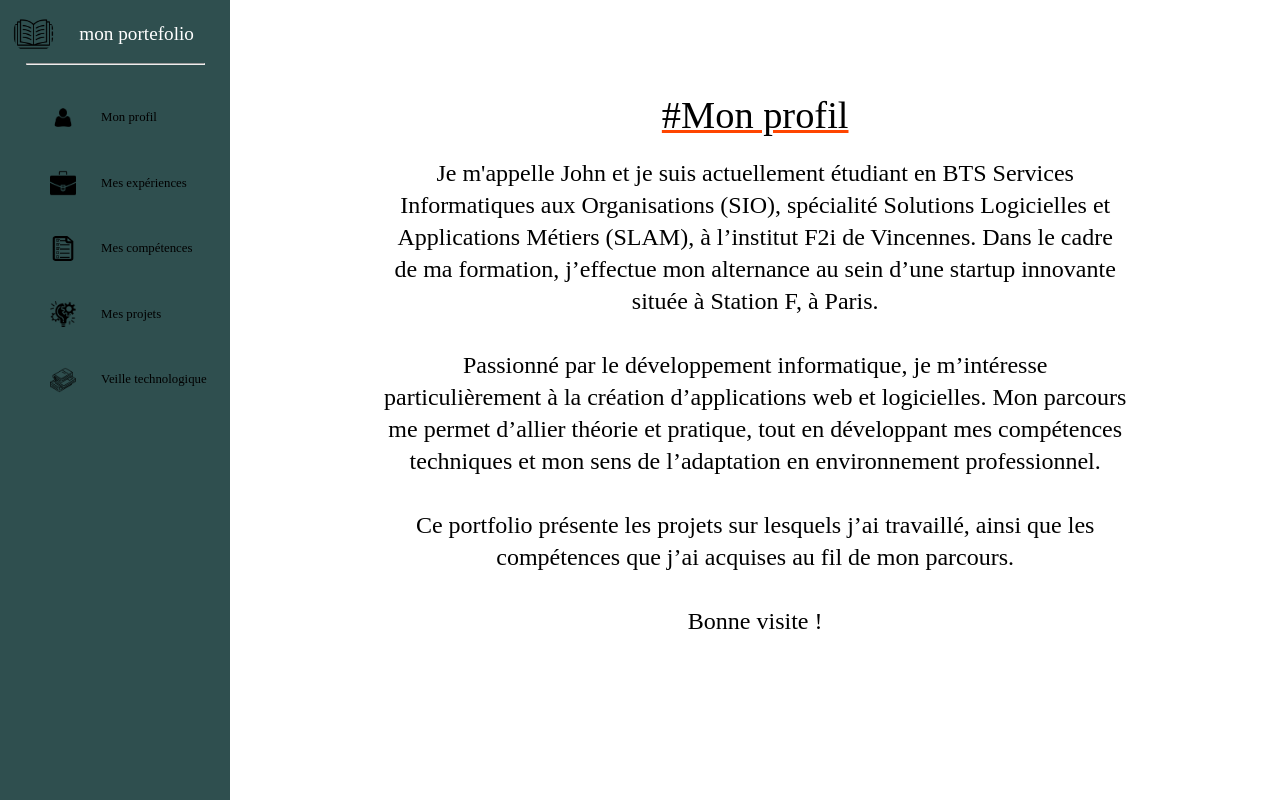
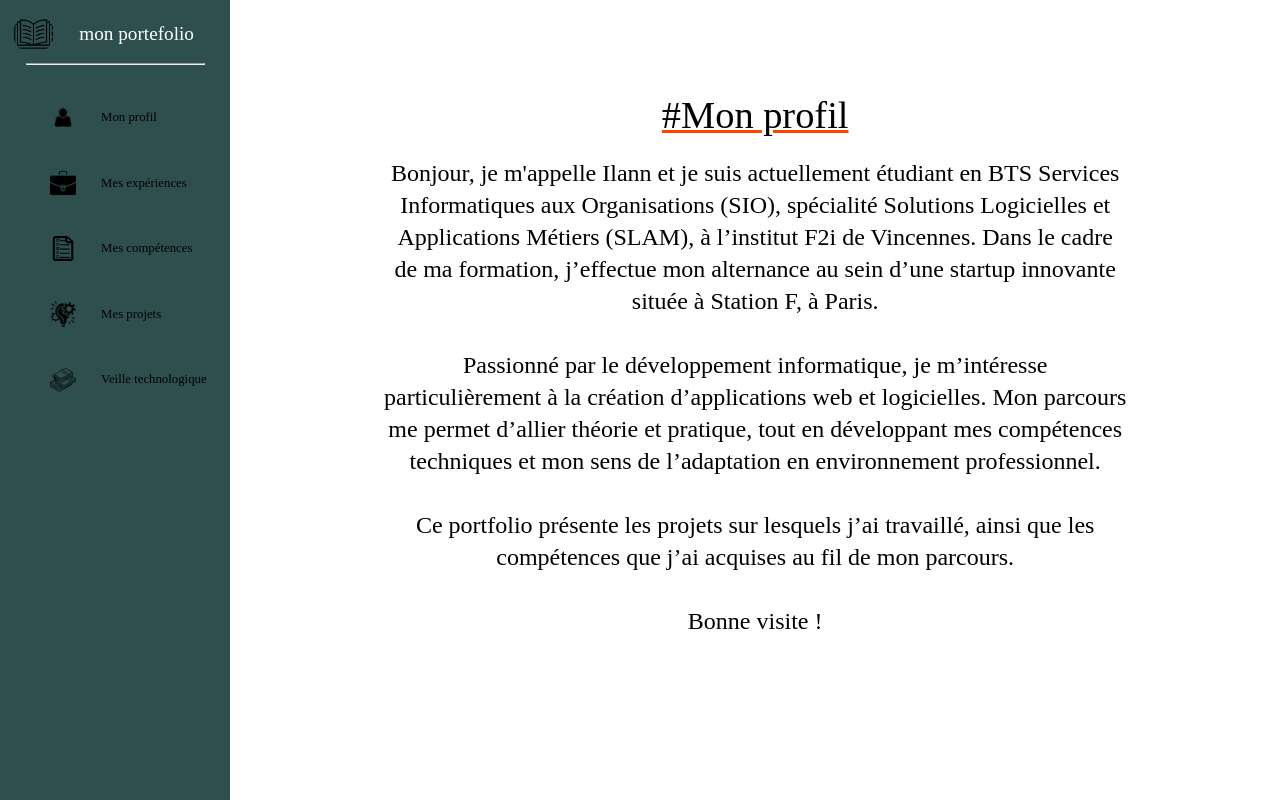
Before and after one commit to snk9341/portfolio, a React (Vite) app in the folder portfolio/: page / in a window 1280 px wide. Shown: the top 800 px of the page. Built offline with nearby package versions, Linux system fonts and the light colour scheme; a web font is replaced by a local one.

Commit message:
Update App.jsx

```diff
--- a/portfolio/src/view/App.jsx
+++ b/portfolio/src/view/App.jsx
@@ -27,7 +27,7 @@ function Acceuil({ }) {
         <a href="#mon-profil"><u><h2>#Mon profil</h2></u></a>
         <br />
         <p className="pAcceuil">
-          Je m'appelle John et je suis actuellement étudiant en BTS Services Informatiques aux Organisations (SIO), spécialité Solutions Logicielles et Applications Métiers (SLAM), à l’institut F2i de Vincennes. Dans le cadre de ma formation, j’effectue mon alternance au sein d’une startup innovante située à Station F, à Paris.
+          Bonjour, je m'appelle Ilann et je suis actuellement étudiant en BTS Services Informatiques aux Organisations (SIO), spécialité Solutions Logicielles et Applications Métiers (SLAM), à l’institut F2i de Vincennes. Dans le cadre de ma formation, j’effectue mon alternance au sein d’une startup innovante située à Station F, à Paris.
           <br /><br />
           Passionné par le développement informatique, je m’intéresse particulièrement à la création d’applications web et logicielles. Mon parcours me permet d’allier théorie et pratique, tout en développant mes compétences techniques et mon sens de l’adaptation en environnement professionnel.
 <br /><br />
```
